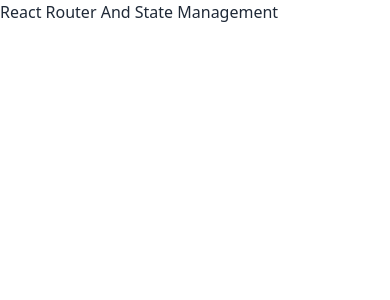
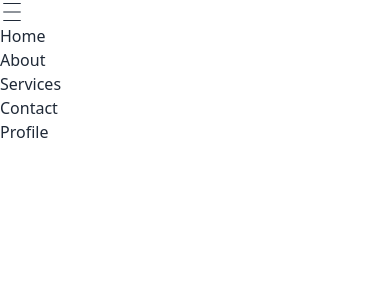
Before and after one commit to Khurshedspi/reatRouter-State-manageMent, a React (Vite) app: page / in a window 390 px wide. Shown: the top 300 px of the page. Built offline with nearby package versions, Linux system fonts and the light colour scheme.

Commit message:
added navbar

```diff
--- a/package.json
+++ b/package.json
@@ -10,8 +10,10 @@
     "preview": "vite preview"
   },
   "dependencies": {
+    "prop-types": "^15.8.1",
     "react": "^18.3.1",
-    "react-dom": "^18.3.1"
+    "react-dom": "^18.3.1",
+    "react-icons": "^5.3.0"
   },
   "devDependencies": {
     "@eslint/js": "^9.13.0",
--- a/src/App.jsx
+++ b/src/App.jsx
@@ -1,5 +1,7 @@
 
 import './App.css'
+// import DaisyNav from './components/DaisyNav/DaisyNav'
+import Navbar from './components/Navbar/Navbar'
 
 function App() {
 
@@ -7,7 +9,8 @@
   return (
     <>
 
-    <h3>React Router And State Management</h3>
+    {/* <DaisyNav/> */}
+    <Navbar/>
 
     </>
   )
--- /dev/null
+++ b/src/components/DaisyNav/DaisyNav.jsx
@@ -0,0 +1,61 @@
+
+const DaisyNav = () => {
+    return (
+        <div>
+            <div className="navbar bg-base-100">
+  <div className="navbar-start">
+    <div className="dropdown">
+      <div tabIndex={0} role="button" className="btn btn-ghost lg:hidden">
+        <svg
+          xmlns="http://www.w3.org/2000/svg"
+          className="h-5 w-5"
+          fill="none"
+          viewBox="0 0 24 24"
+          stroke="currentColor">
+          <path
+            strokeLinecap="round"
+            strokeLinejoin="round"
+            strokeWidth="2"
+            d="M4 6h16M4 12h8m-8 6h16" />
+        </svg>
+      </div>
+      <ul
+        tabIndex={0}
+        className="menu menu-sm dropdown-content bg-base-100 rounded-box z-[1] mt-3 w-52 p-2 shadow">
+        <li><a>Item 1</a></li>
+        <li>
+          <a>Parent</a>
+          <ul className="p-2">
+            <li><a>Submenu 1</a></li>
+            <li><a>Submenu 2</a></li>
+          </ul>
+        </li>
+        <li><a>Item 3</a></li>
+      </ul>
+    </div>
+    <a className="btn btn-ghost text-xl">daisyUI</a>
+  </div>
+  <div className="navbar-center hidden lg:flex">
+    <ul className="menu menu-horizontal px-1">
+      <li><a>Item 1</a></li>
+      <li>
+        <details>
+          <summary>Parent</summary>
+          <ul className="p-2">
+            <li><a>Submenu 1</a></li>
+            <li><a>Submenu 2</a></li>
+          </ul>
+        </details>
+      </li>
+      <li><a>Item 3</a></li>
+    </ul>
+  </div>
+  <div className="navbar-end">
+    <a className="btn">Button</a>
+  </div>
+</div>
+        </div>
+    );
+};
+
+export default DaisyNav;
--- /dev/null
+++ b/src/components/Link/Link.jsx
@@ -0,0 +1,15 @@
+import PropTypes from "prop-types";
+const Link = ({ route }) => {
+    // const {path, name} = route;
+  return (
+    <li className="mr-10" >
+      <a href={route.path}>{route.name}</a>
+    </li>
+  );
+};
+
+
+Link.propTypes ={
+    route:PropTypes.object.isRequired,
+}
+export default Link;
--- /dev/null
+++ b/src/components/Navbar/Navbar.jsx
@@ -0,0 +1,37 @@
+import { useState } from "react";
+import Link from "../Link/Link";
+import { CiMenuBurger} from "react-icons/ci";
+import { MdOutlineClose } from "react-icons/md";
+const Navbar = () => {
+    const [open, setOpen] = useState(false);
+  const routes = [
+    { id: 1, path: "/", name: "Home" },
+    { id: 2, path: "/about", name: "About" },
+    { id: 3, path: "/services", name: "Services" },
+    { id: 4, path: "/contact", name: "Contact" },
+    { id: 5, path: "/profile", name: "Profile" },
+  ];
+
+  return (
+    <nav>
+     <div className="md:hidden text-2xl" onClick={()=> setOpen(!open)}>
+        {
+            open === true ?
+             <MdOutlineClose></MdOutlineClose>
+             :<CiMenuBurger></CiMenuBurger>
+        }
+
+
+     </div>
+      <ul className="md:flex">
+       {
+        routes.map(route => <Link
+            route={route}
+            key={route.id}/>)
+       }
+      </ul>
+    </nav>
+  );
+};
+
+export default Navbar;
```
Also changed, not shown: 1 other file (tests, documents, lock files or other folders).
